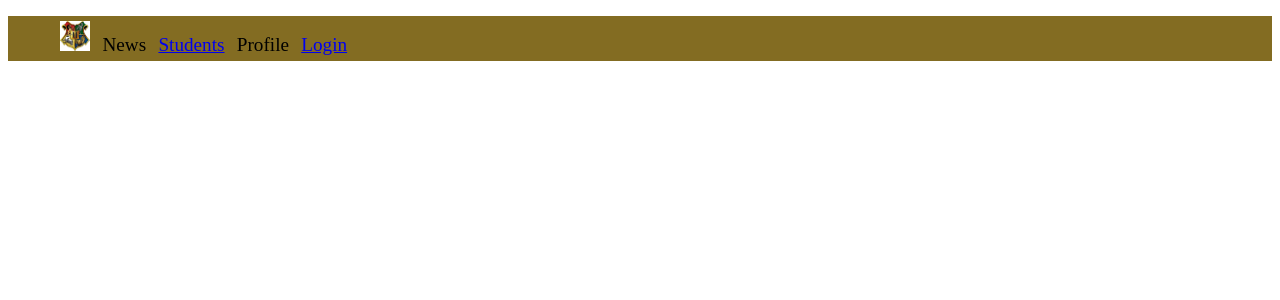
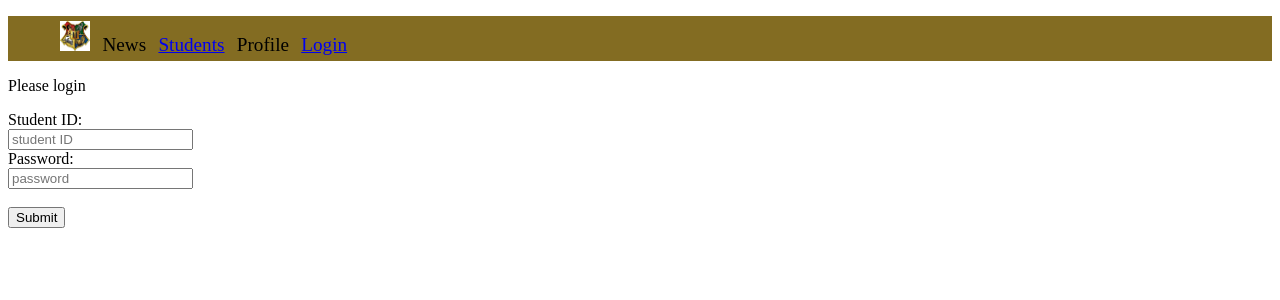
Before and after one commit to RTM30/HogwartsFrontend, an Angular app: page / in a window 1280 px wide. Shown: the top 300 px of the page. Built offline with nearby package versions, Linux system fonts and the light colour scheme.

Commit message:
Added login

```diff
--- a/src/app/app.module.ts
+++ b/src/app/app.module.ts
@@ -23,9 +23,13 @@ import { FormsModule, ReactiveFormsModule } from '@angular/forms'; // formsExper
     BrowserModule,
     AppRoutingModule,
     HttpClientModule,
-    FormsModule,  //formsExperiment
-    ReactiveFormsModule,  //formsExperiment
+    FormsModule,
+    ReactiveFormsModule,
     RouterModule.forRoot([
+      {
+        path: '',
+        component: LoginFormComponent,
+      },
       {
         path: 'studentTable',
         component: StudentsTableComponent,
--- a/src/app/components/login-form/login-form.component.html
+++ b/src/app/components/login-form/login-form.component.html
@@ -4,6 +4,6 @@
     <label for = "studentId">Student ID: </label><br>
     <input type = "text" placeholder = "student ID" formControlName = "studentid"><br>
     <label for = "password">Password: </label><br>
-    <input type = "text" placeholder = "password" formControlName = "password"><br><br>
-    <input type = "submit" (click) = "login()" name = "submit" ngModel><br>
+    <input type = "password" placeholder = "password" formControlName = "password"><br><br>
+    <input type = "submit" (click) = "login()" name = "submit"><br>
 </form>
--- a/src/app/components/login-form/login-form.component.ts
+++ b/src/app/components/login-form/login-form.component.ts
@@ -1,5 +1,8 @@
 import { Component, OnInit } from '@angular/core';
 import { FormsModule, FormGroup, FormControl, Validators } from '@angular/forms';
+import { StudentService } from 'src/app/services/student.service';
+import { student } from 'src/app/models/student';
+import { Router } from '@angular/router';
 
 @Component({
   selector: 'app-login-form',
@@ -12,9 +15,14 @@ export class LoginFormComponent implements OnInit {
   reactiveForm = new FormGroup({
     studentid: new FormControl(''),
     password: new FormControl(''),
-  })
+  });
 
-  constructor() { }
+  // Gets student info at login
+  loginResults: student[];
+
+
+
+  constructor(public studentService: StudentService, private router: Router) { }
 
 
   ngOnInit(): void {
@@ -23,6 +31,18 @@ export class LoginFormComponent implements OnInit {
 
 // login
 login(){
-  console.log(this.reactiveForm.value)
+  this.studentService.login(this.reactiveForm.value)
+  .subscribe(results => {
+    this.loginResults = results;
+    console.log('The user logged in is ', this.loginResults);
+
+  // Load new page after login
+    if (this.loginResults != null) {
+    this.router.navigate(['./home']);
+   }
+   else {
+     console.log('login failed');
+   }
+  }); // End of subscribe
+  }
 }
-}
--- a/src/app/services/student.service.ts
+++ b/src/app/services/student.service.ts
@@ -29,5 +29,11 @@ export class StudentService {
     return this.httpClient.get<Student[]>('http://localhost:8080/student/findall');
   }
 
+  // Login
+  login(studentId: any){
+    console.log('logging in' + studentId);
+    return this.httpClient.post<Student[]>('http://localhost:8080/student/login', studentId);
+  }
+
 
 }
```
